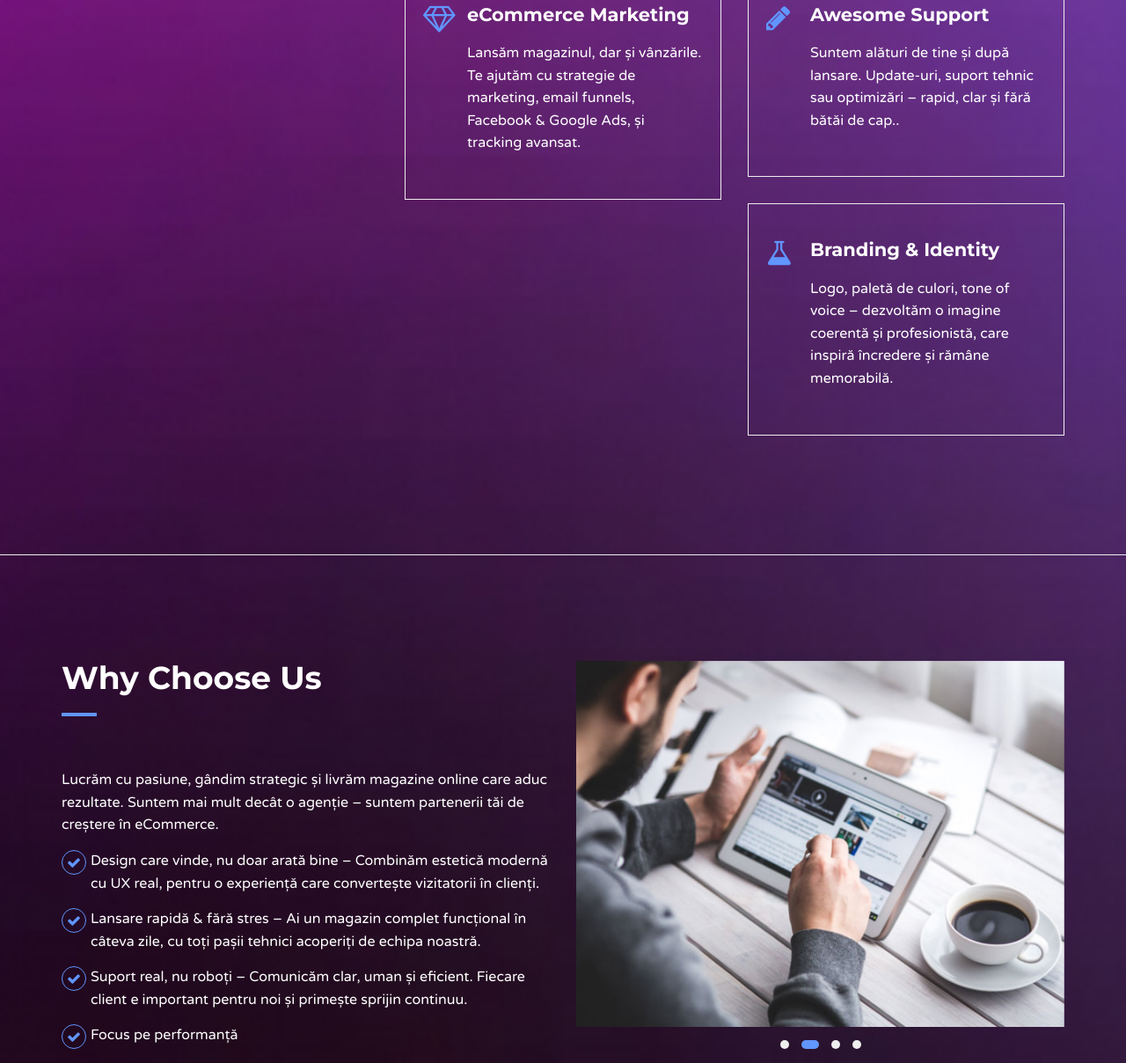
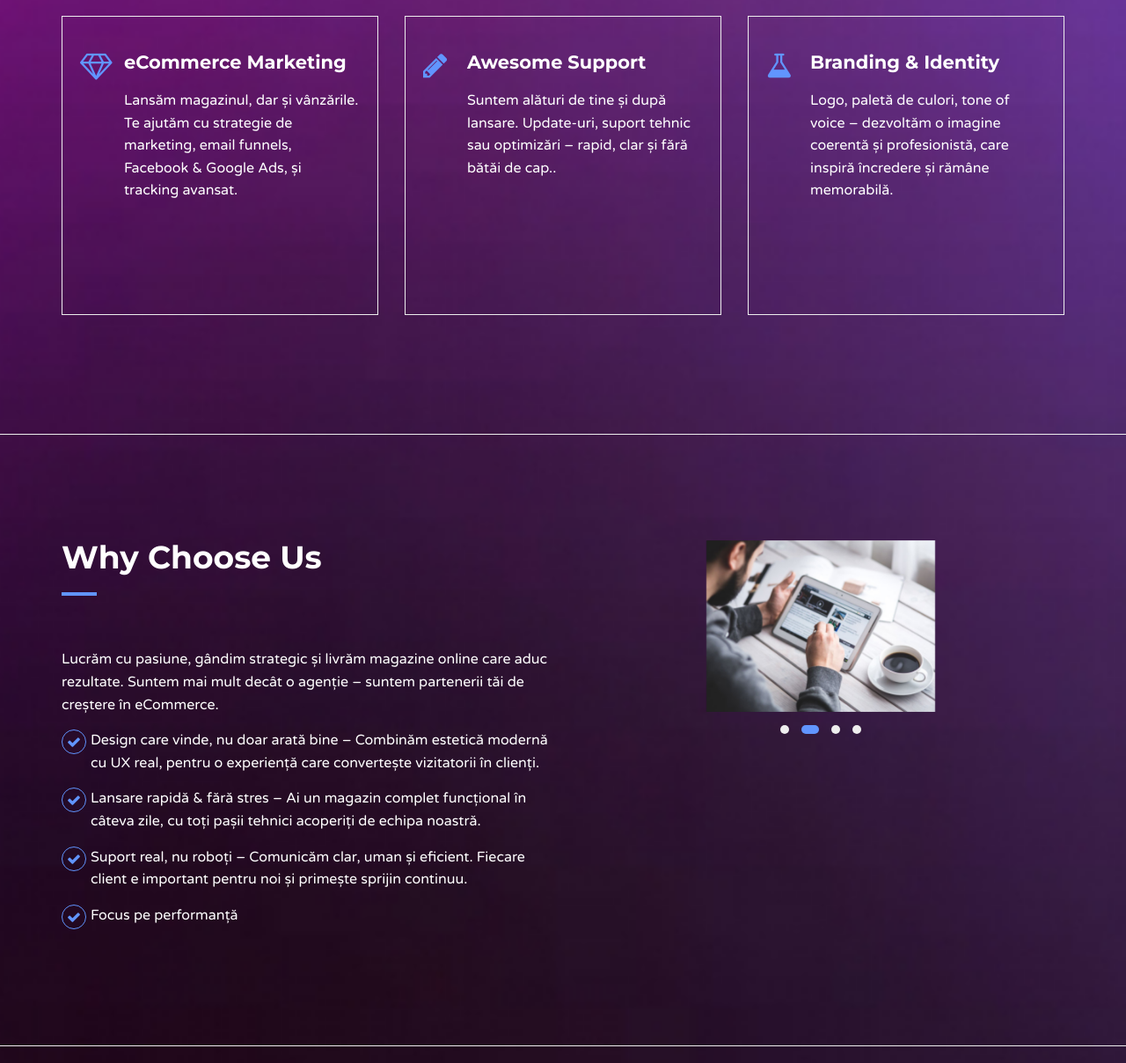
Before and after one commit to MaryoADV/transparent-portfolio, a plain HTML site: page index.html in a window 1280 px wide. Shown: the part 3271-4479 px from the top of the page at 88% size. Drawn offline with Linux system fonts and the light colour scheme.

Commit message:
Update style.css

```diff
--- a/css/style.css
+++ b/css/style.css
@@ -688,6 +688,13 @@ header {
     color: #fff;
 }
 
+#about-slider img {
+    max-width: 260px;
+    height: auto;
+    margin: 0 auto;
+    display: block;
+}
+
 
 /*------------------------------------*\
 	Portfolio
@@ -813,6 +820,10 @@ header {
     padding: 40px 20px 40px 70px;
     margin: 15px 0px;
     border: 1px solid #EEE;
+    min-height: 340px; /* ajustează după preferință */
+    display: flex;
+    flex-direction: column;
+    justify-content: flex-start;
 }
 
 .service i {
```
